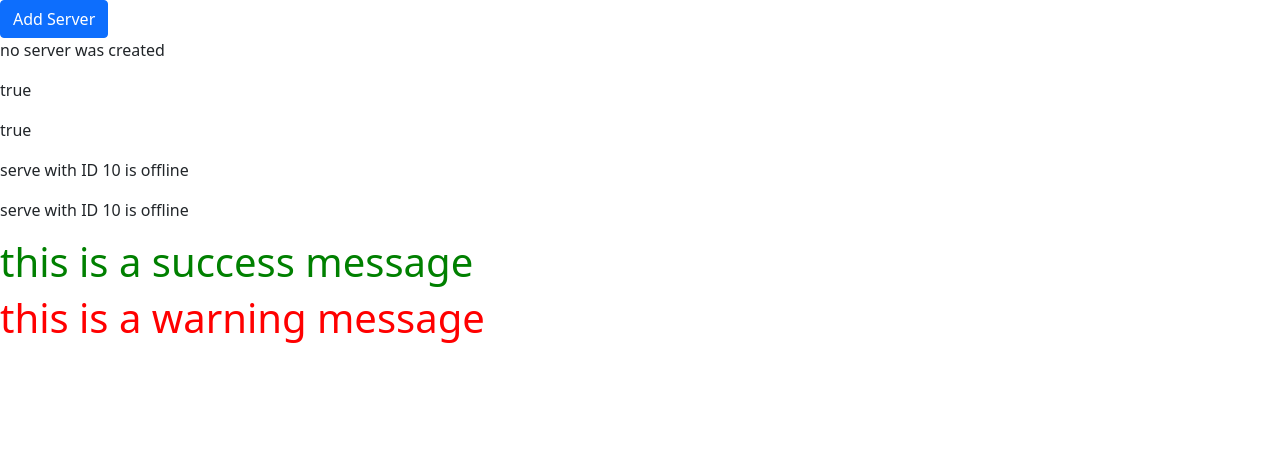
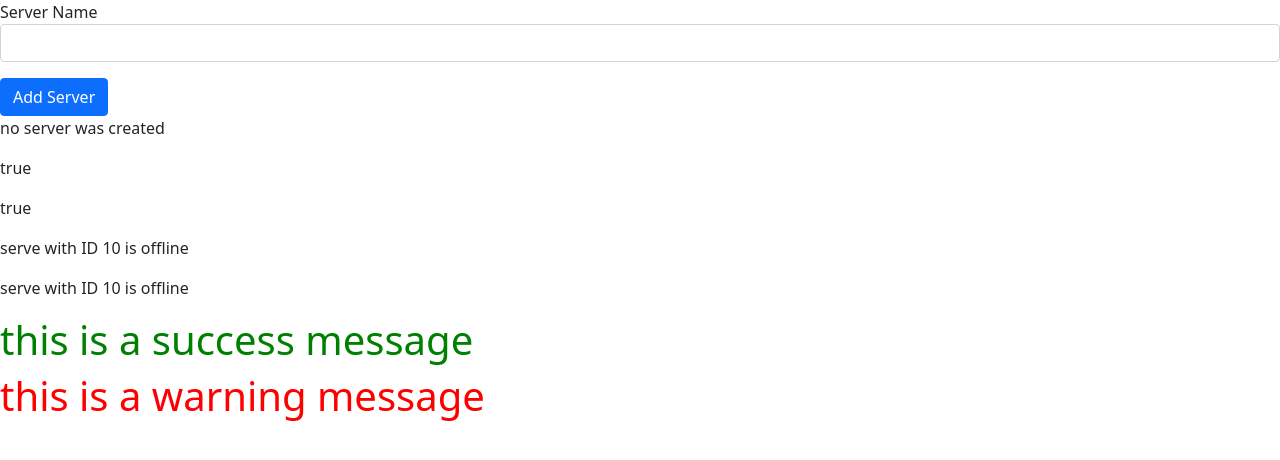
Before and after one commit to moetez-hami/LearnAngular, an Angular app: page / in a window 1280 px wide. Shown: the top 460 px of the page. Built offline with nearby package versions, Linux system fonts and the light colour scheme.

Commit message:
Passing and Using Data with Event Binding

```diff
--- a/src/app/servers/servers.component.html
+++ b/src/app/servers/servers.component.html
@@ -1,3 +1,6 @@
+<label>Server Name</label>
+<input type="text" class="form-control" (input)="onUpdateNameServer($event)">
+<p>{{ serverName }}</p>
 <button class="btn btn-primary" [disabled]="!allowNewServer"
 (click)="onServerCreation()">Add Server</button>
 <p>{{ serverCreationStatus }}</p>
--- a/src/app/servers/servers.component.ts
+++ b/src/app/servers/servers.component.ts
@@ -9,6 +9,7 @@
 
   allowNewServer=false;
   serverCreationStatus ="no server was created";
+  serverName='';
 
 
   constructor() {
@@ -21,6 +22,10 @@
     return this.serverCreationStatus ="server created";
   }
 
+  onUpdateNameServer(event:Event){
+    console.log(event);
+    return this.serverName=(<HTMLInputElement>event.target).value;
+  }
   ngOnInit(): void {
   }
 
```
